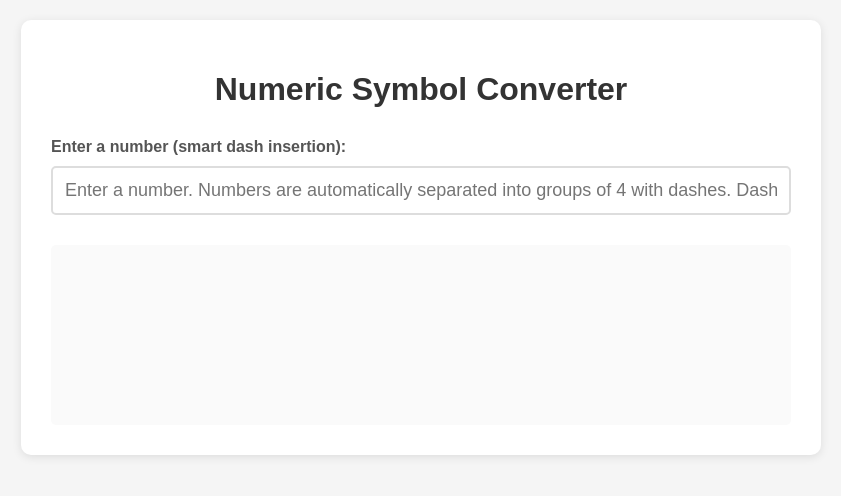
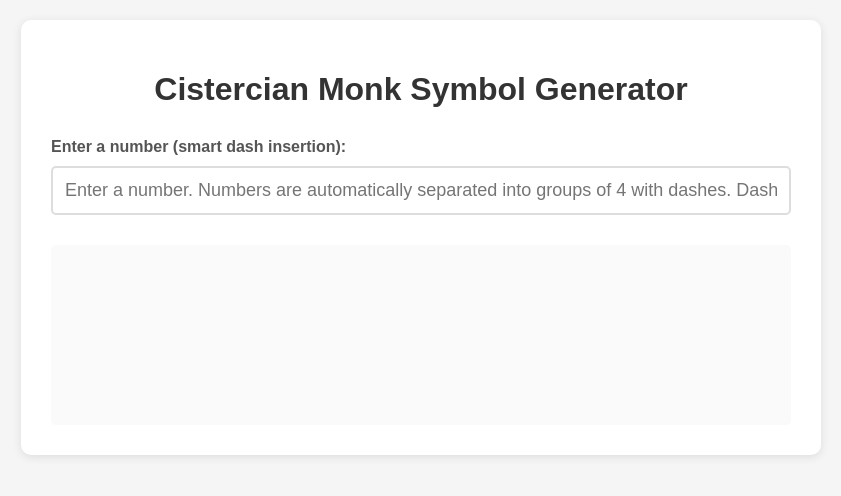
Before and after one commit to keithworrell/Cistercian-monk-symbol-generator, a plain HTML site: page index.html in a window 1280 px wide. Shown: the whole page, without its empty margins (219-1060 px from the left). Drawn offline with Linux system fonts and the light colour scheme.

Commit message:
fixed title

```diff
--- a/index.html
+++ b/index.html
@@ -63,7 +63,7 @@
   </head>
   <body>
     <div class="container">
-      <h1>Numeric Symbol Converter</h1>
+      <h1>Cistercian Monk Symbol Generator</h1>
 
       <div class="input-section">
         <label for="numberInput">Enter a number (smart dash insertion):</label>
```
